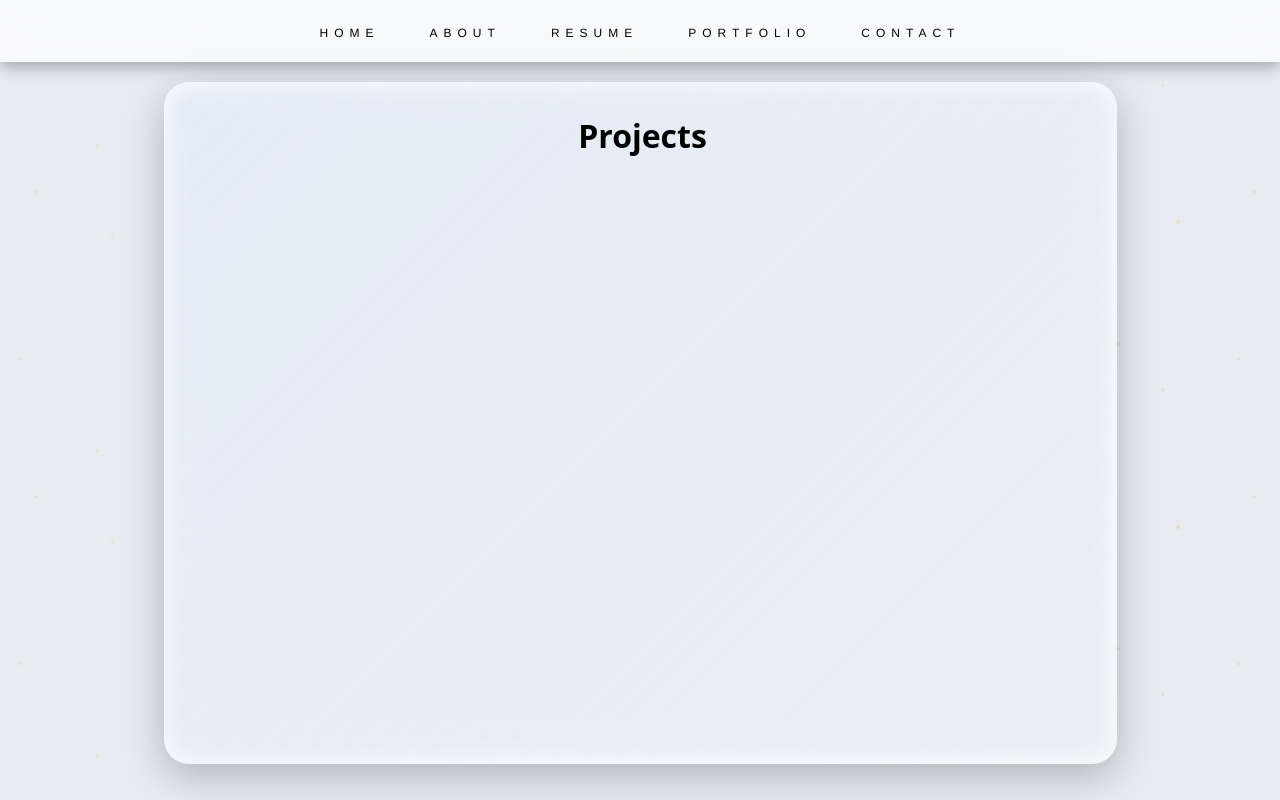
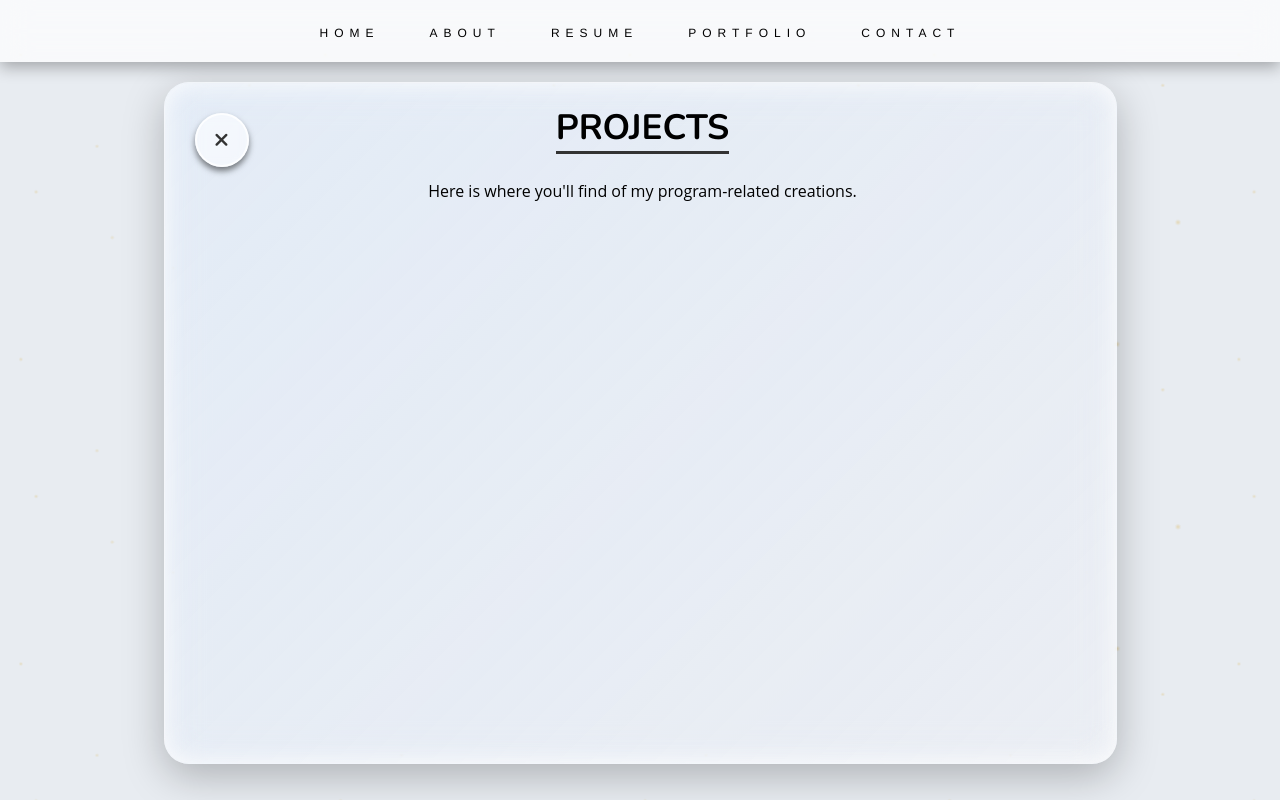
Before and after one commit to BaBaBunny/personal-website, a React (Vite) app in the folder personal-website/: page /projects in a window 1280 px wide. Built offline with nearby package versions, Linux system fonts and the light colour scheme.

Commit message:
back button

```diff
--- a/personal-website/src/Contact.jsx
+++ b/personal-website/src/Contact.jsx
@@ -55,7 +55,7 @@ export const Contact = () => {
     return (
         <section id="contact" className="page-section">
             <h1 className="title">Contact</h1>
-            <p>Get in contact with me!</p>
+            <p>Reach Out & Get in Touch!</p>
 
             <div className="contact-box">
                 <div className="contact-left">
--- a/personal-website/src/Home.jsx
+++ b/personal-website/src/Home.jsx
@@ -1,7 +1,7 @@
 import React, {useState, useEffect} from "react";
 
 function Home(){
-    const wordList = ["BABABUNNY", "MASSIVE", "WELCOME", "67", "CINEMA", "DEVELOPER"];
+    const wordList = ["BABABUNNY", "MASSIVE", "WELCOME"];
     const [currentWord, setCurrentWord] = useState(0);
 
     useEffect(() => {
@@ -14,7 +14,7 @@ function Home(){
 
                 return newWord;
             })
-        }, 4000);
+        }, 6000);
 
         return () => clearInterval(interval);
     }, []);
--- a/personal-website/src/Projects.jsx
+++ b/personal-website/src/Projects.jsx
@@ -1,10 +1,15 @@
 import React from 'react';
+import {Link} from 'react-router-dom'
 
 function Projects() {
     return (
-        <div className="page-section">
-            <h1>Projects</h1>
-        </div>
+        <section className="page-section">
+            <Link to="/" className="back-button">
+                <i className="fa solid fa-xmark"></i>
+            </Link>
+            <h1 className="title">Projects</h1>
+            <p>Here is where you'll find of my program-related creations.</p>
+        </section>
     );
 }
 
--- a/personal-website/src/index.css
+++ b/personal-website/src/index.css
@@ -121,6 +121,40 @@ body::before {
   gap: 50px;
 }
 
+.back-button {
+  position: absolute;
+  top: 30px;
+  left: 30px;
+
+  width: 50px;
+  height: 50px;
+
+  border-radius: 50%;
+
+  background-color: rgba(255,255,255,0.6);
+  backdrop-filter: blur(5px);
+  border: 2px solid rgba(255,255,255,0.8);
+  box-shadow: 0 4px 6px rgba(0,0,0,0.5);
+
+  display: flex;
+  align-items: center;
+  justify-content: center;
+
+  color: #333;
+  font-size: 1.2rem;
+  text-decoration: none;
+
+  transition: all 0.3s ease;
+  z-index: 10;
+}
+
+.back-button:hover {
+  background-color: white;
+  transform: scale(1.1);
+  box-shadow: 0 5px 15px rgba(0,0,0,0.15);
+  color: black;
+}
+
 /* page styling */
 .page-section {
   background: linear-gradient(
@@ -146,6 +180,8 @@ body::before {
   flex-direction: column;
   align-items: center;
   justify-content: flex-start;
+
+  position: relative;
 }
 
 /* page title styling */
```
